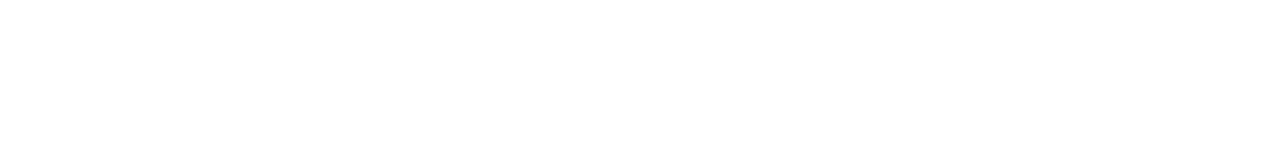
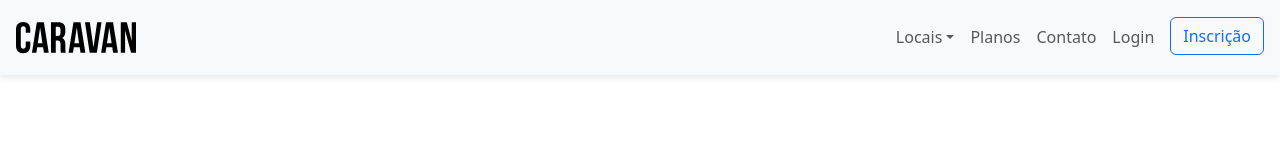
Before and after one commit to Gui250/Landing-Page-Bootstrap, a plain HTML site: page index.html in a window 1280 px wide. Drawn offline with nearby package versions, Linux system fonts and the light colour scheme.

Commit message:
navbar feita:

```diff
--- a/index.html
+++ b/index.html
@@ -8,10 +8,43 @@
     rel="stylesheet"
     href="https://cdn.jsdelivr.net/npm/bootstrap@5.3.5/dist/css/bootstrap.min.css"
     />
-
+    <link href="style.css" rel="stylesheet">
 </head>
 <body>
+    <nav class="navbar navbar-expand-lg navbar-light bg-light fixed-top py-3 px-3 box-shadow">
+       <a href="index.html" class="navbar-brand">
+            <img src="./assets/caravan.svg" alt="caravan logo"/>
+       </a>
 
+      <button class="navbar-toggler" type="button" data-bs-toggle="collapse" data-bs-target="#navbarNav" aria-controls="navbarNav" aria-expanded="false" aria-label="Abrir Navegação">
+            <span class="navbar-toggler-icon"></span>
+      </button>
+
+      <div class="collapse navbar-collapse" id="navbarNav">
+        <ul class="navbar-nav ms-auto">
+            <li class="nav-item dropdown">
+                <a class="nav-link dropdown-toggle" href="#" type="button" data-bs-toggle="dropdown" aria-expanded="false">Locais</a>
+                <ul class="dropdown-menu">
+                    <li><a class="dropdown-item" href="local.html">California</a></li>
+                    <li><a class="dropdown-item" href="local.html">Paris</a></li>
+                    <li><a class="dropdown-item" href="local.html">Dublin</a></li>
+                </ul>
+            </li>
+            <li class="nav-item">
+                <a class="nav-link" href="planos.html">Planos</a>
+            </li>
+            <li class="nav-item">
+                <a class="nav-link" href="contato.html">Contato</a>
+            </li>
+            <li class="nav-item">
+                <a class="nav-link" href="#">Login</a>
+            </li>
+            <li class="nav-item">
+                <a class="btn btn-outline-primary ms-lg-2" href="inscricao.html">Inscrição</a>
+            </li>
+        </ul>
+      </div>
+    </nav>
 
 
 
--- /dev/null
+++ b/style.css
@@ -0,0 +1,4 @@
+.box-shadow {
+    box-shadow: 0 2px 4px 0 rgba(0, 0,0, .05),
+                0 4px 8px rgba(0,0,0,.05);
+}
```
Also changed, not shown: assets/caravan.svg (added).
